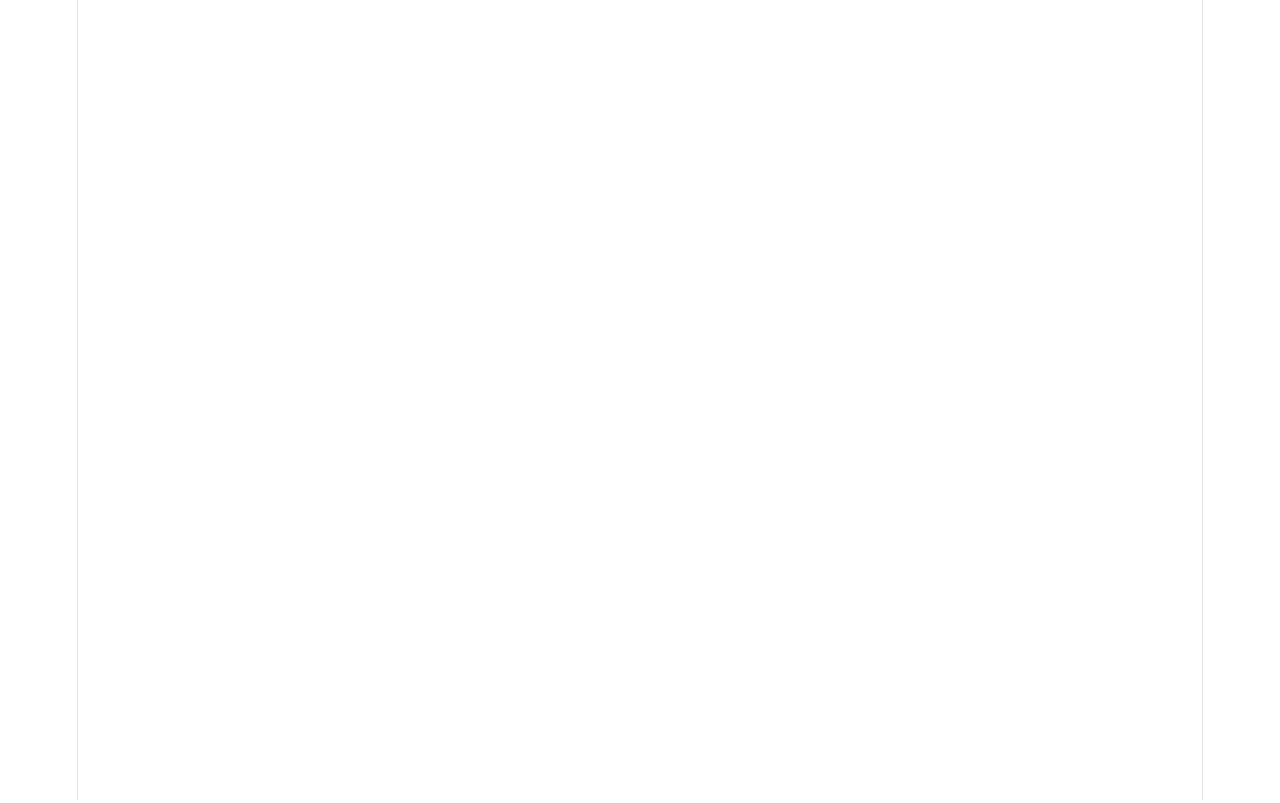
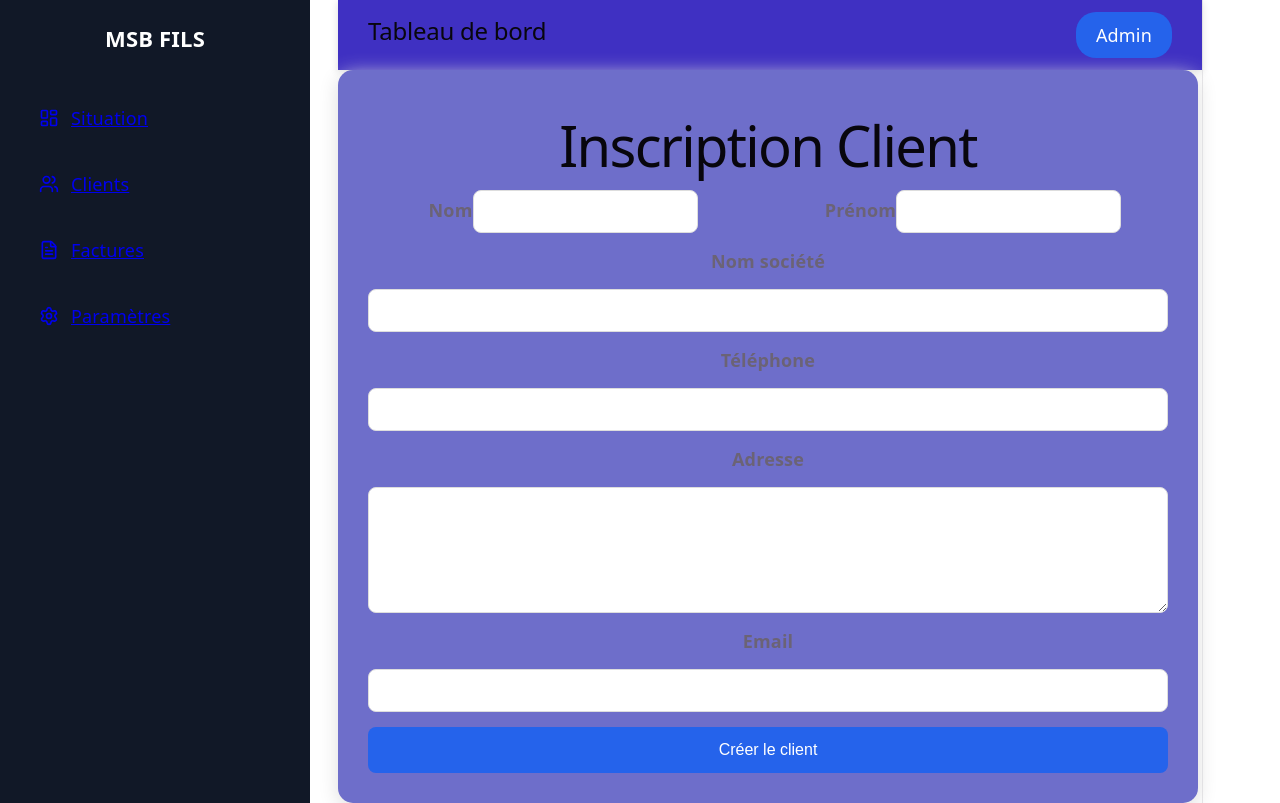
Before and after one commit to aobah2204/MSB-FILS, a React (Vite) app in the folder msb_fils/: page /clientCreate in a window 1280 px wide. Before the commit this address had no page. Built offline with nearby package versions, Linux system fonts and the light colour scheme.

Commit message:
Création client et liste clients

```diff
--- a/msb_fils/package.json
+++ b/msb_fils/package.json
@@ -13,7 +13,8 @@
     "lucide-react": "^1.21.0",
     "react": "^19.2.7",
     "react-dom": "^19.2.7",
-    "react-router-dom": "^7.18.0"
+    "react-router-dom": "^7.18.0",
+    "supabase": "^2.108.0"
   },
   "devDependencies": {
     "@eslint/js": "^10.0.1",
--- a/msb_fils/src/App.jsx
+++ b/msb_fils/src/App.jsx
@@ -14,6 +14,21 @@ import Dashboard from "./pages/Dashboard";
 import Clients from "./pages/Clients";
 import Factures from "./pages/Factures";
 import Settings from "./pages/Settings";
+import ClientCreate from "./pages/ClientCreate";
+
+import { createClient } from "@supabase/supabase-js";
+
+export const supabase = createClient(
+  import.meta.env.VITE_SUPABASE_URL,
+  import.meta.env.VITE_SUPABASE_ANON_KEY,
+  {
+    auth: {
+      persistSession: true,
+      autoRefreshToken: true,
+      detectSessionInUrl: true,
+    },
+  }
+);
 
 function App() {
   const [count, setCount] = useState(0)
@@ -46,6 +61,11 @@ function App() {
           element={<Settings />}
         />
 
+        <Route
+          path="clientCreate"
+          element={<ClientCreate />}
+        />
+
       </Route>
 
     </Routes>
--- /dev/null
+++ b/msb_fils/src/CSS/ClientCreate.css
@@ -0,0 +1,96 @@
+.client-page{
+
+background:rgb(110, 110, 202);
+
+padding:30px;
+
+border-radius:15px;
+
+max-width:800px;
+
+box-shadow:0 5px 20px #ddd;
+
+}
+
+
+
+.client-form{
+
+display:flex;
+
+flex-direction:column;
+
+gap:15px;
+
+}
+
+
+
+.row{
+
+display:grid;
+
+grid-template-columns:1fr 1fr;
+
+gap:20px;
+
+}
+
+
+
+label{
+
+font-weight:bold;
+
+}
+
+
+
+input,
+textarea{
+
+padding:12px;
+
+border:1px solid #ddd;
+
+border-radius:8px;
+
+font-size:15px;
+
+}
+
+
+
+textarea{
+
+height:100px;
+
+}
+
+
+
+button{
+
+background:#2563eb;
+
+color:white;
+
+border:none;
+
+padding:14px;
+
+border-radius:8px;
+
+cursor:pointer;
+
+font-size:16px;
+
+}
+
+
+
+button:hover{
+
+background:#1d4ed8;
+
+}
--- a/msb_fils/src/CSS/Clients.css
+++ b/msb_fils/src/CSS/Clients.css
@@ -0,0 +1,16 @@
+.headerTable{
+    background-color: aliceblue;
+    text-decoration-color: black;
+    border-radius:2px;
+};
+
+.ligneClient{
+    background-color: white;
+    text-decoration-color: black;
+    border-radius:2px;
+    border-bottom: 1px solid #ddd;
+};
+
+.suppButton{
+    background-color: red;
+}
--- a/msb_fils/src/components/Header.css
+++ b/msb_fils/src/components/Header.css
@@ -2,7 +2,7 @@
 
 height:70px;
 
-background:white;
+background:rgb(63, 48, 194);
 
 display:flex;
 align-items:center;
--- a/msb_fils/src/components/Sidebar.jsx
+++ b/msb_fils/src/components/Sidebar.jsx
@@ -29,7 +29,7 @@ MSB FILS
 
 <NavLink to="/">
 <LayoutDashboard size={20}/>
-Dashboard
+Situation
 </NavLink>
 
 
--- /dev/null
+++ b/msb_fils/src/pages/ClientCreate.jsx
@@ -0,0 +1,170 @@
+import React, { useEffect, useState } from "react";
+import "../CSS/ClientCreate.css";
+import { supabase } from "../supabase.js";
+
+function ClientCreate(e) {
+
+
+const [client,setClient] = useState({
+
+ nom:"",
+ prenom:"",
+ societe:"",
+ telephone:"",
+ adresse:"",
+ email:""
+
+});
+
+
+function handleChange(e){
+
+setClient({
+ ...client,
+ [e.target.name]: e.target.value
+});
+
+}
+
+
+
+async function handleSubmit(e){
+
+e.preventDefault();
+
+
+console.log(client);
+
+
+const table = "clients";
+
+const { error } = await supabase.from(table).insert(client);
+
+if(!error){
+    alert("Client enregistré");
+}else{
+    alert("Client non enregistré");
+}
+
+}
+
+
+
+return (
+
+<div className="client-page">
+
+
+<h1>
+Inscription Client
+</h1>
+
+
+<form
+className="client-form"
+onSubmit={handleSubmit}
+>
+
+
+<div className="row">
+
+
+<div>
+<label>
+Nom
+</label>
+
+<input
+name="nom"
+value={client.nom}
+onChange={handleChange}
+/>
+
+</div>
+
+
+
+<div>
+
+<label>
+Prénom
+</label>
+
+<input
+name="prenom"
+value={client.prenom}
+onChange={handleChange}
+/>
+
+</div>
+
+
+</div>
+
+
+
+<label>
+Nom société
+</label>
+
+<input
+name="societe"
+value={client.societe}
+onChange={handleChange}
+/>
+
+
+
+<label>
+Téléphone
+</label>
+
+<input
+name="telephone"
+value={client.telephone}
+onChange={handleChange}
+/>
+
+
+
+<label>
+Adresse
+</label>
+
+<textarea
+name="adresse"
+value={client.adresse}
+onChange={handleChange}
+/>
+
+
+
+<label>
+Email
+</label>
+
+<input
+type="email"
+name="email"
+value={client.email}
+onChange={handleChange}
+/>
+
+
+
+<button>
+Créer le client
+</button>
+
+
+</form>
+
+
+</div>
+
+)
+
+}
+
+
+export default ClientCreate;
--- a/msb_fils/src/pages/Clients.jsx
+++ b/msb_fils/src/pages/Clients.jsx
@@ -1,11 +1,127 @@
+import {
+ LayoutDashboard,
+ Users,
+ FileText,
+ Settings,
+ UserPlus
+} from "lucide-react";
+
+import { NavLink } from "react-router-dom";
+import { supabase } from "../supabase.js";
+import { useState, useEffect } from 'react'
+import "../CSS/Clients.css";
+
+const Client = {
+  nom: "",
+  prenom: "",
+  adresse: "",
+  telephone: "",
+  email: "",
+  societe: ""
+};
+
+
+
+
 function Clients() {
 
-  return (
-    <div>
-      <h1>Page Clients</h1>
-      <p>La page clients fonctionne</p>
-    </div>
-  );
+    const [clientsList, setClientList] = useState([]);
+
+    // s'exécute une seule fois au chargement
+    useEffect(() => {
+
+        chargerClients();
+
+    }, []);
+
+    async function chargerClients() {
+
+        try {
+            await getAllClients();
+        } catch (error) {
+            console.error("Erreur lors du chargement des clients :", error);
+        }
+    }
+
+    async function getAllClients(){
+
+    const table = "clients";
+
+    const { data } = await supabase
+        .from(table)
+        .select("*");
+
+    if (!data) return alert("Aucun clients");
+
+    setClientList(data);
+    }
+
+    return (
+        <div>
+
+            <section className="grid grid-cols-2 gap-4 sm:grid-cols-2 lg:grid-cols-3 ">
+                <div className="bg-white rounded-lg shadow-md p-4">
+                    <NavLink to="/clientCreate" className="flex items-center justify-center gap-2 text-blue-500 hover:text-blue-700">
+                        <UserPlus size={20}/>
+                        Nouveau client
+                    </NavLink>
+                </div>
+
+            </section>
+
+
+            <h2>Liste des clients</h2>
+
+            <table>
+
+                <thead className="headerTable">
+
+                <tr>
+                    <th className="ligneClient">Nom</th>
+                    <th>Prénom</th>
+                    <th>Société</th>
+                    <th>Téléphone</th>
+                    <th>Email</th>
+                    <th>Action</th>
+                </tr>
+
+                </thead>
+
+
+                <tbody>
+
+                {clientsList.map((client, index) => (
+
+                    <tr key={index}>
+
+                    <td>{client.nom}</td>
+
+                    <td>{client.prenom}</td>
+
+                    <td>{client.societe}</td>
+
+                    <td>{client.telephone}</td>
+
+                    <td>{client.email}</td>
+
+                    <td> <button> Modifier  </button> <button className="suppButton"> Supprimer  </button></td>
+
+                    </tr>
+
+                ))
+                }
+
+
+                </tbody>
+
+
+            </table>
+
+
+
+
+
+    </div> );
 
 }
 
--- /dev/null
+++ b/msb_fils/src/supabase.js
@@ -0,0 +1,13 @@
+import { createClient } from "@supabase/supabase-js";
+
+export const supabase = createClient(
+  import.meta.env.VITE_SUPABASE_URL,
+  import.meta.env.VITE_SUPABASE_ANON_KEY,
+  {
+    auth: {
+      persistSession: true,
+      autoRefreshToken: true,
+      detectSessionInUrl: true,
+    },
+  }
+);
```
Also changed, not shown: 2 other files (tests, documents, lock files or other folders).
